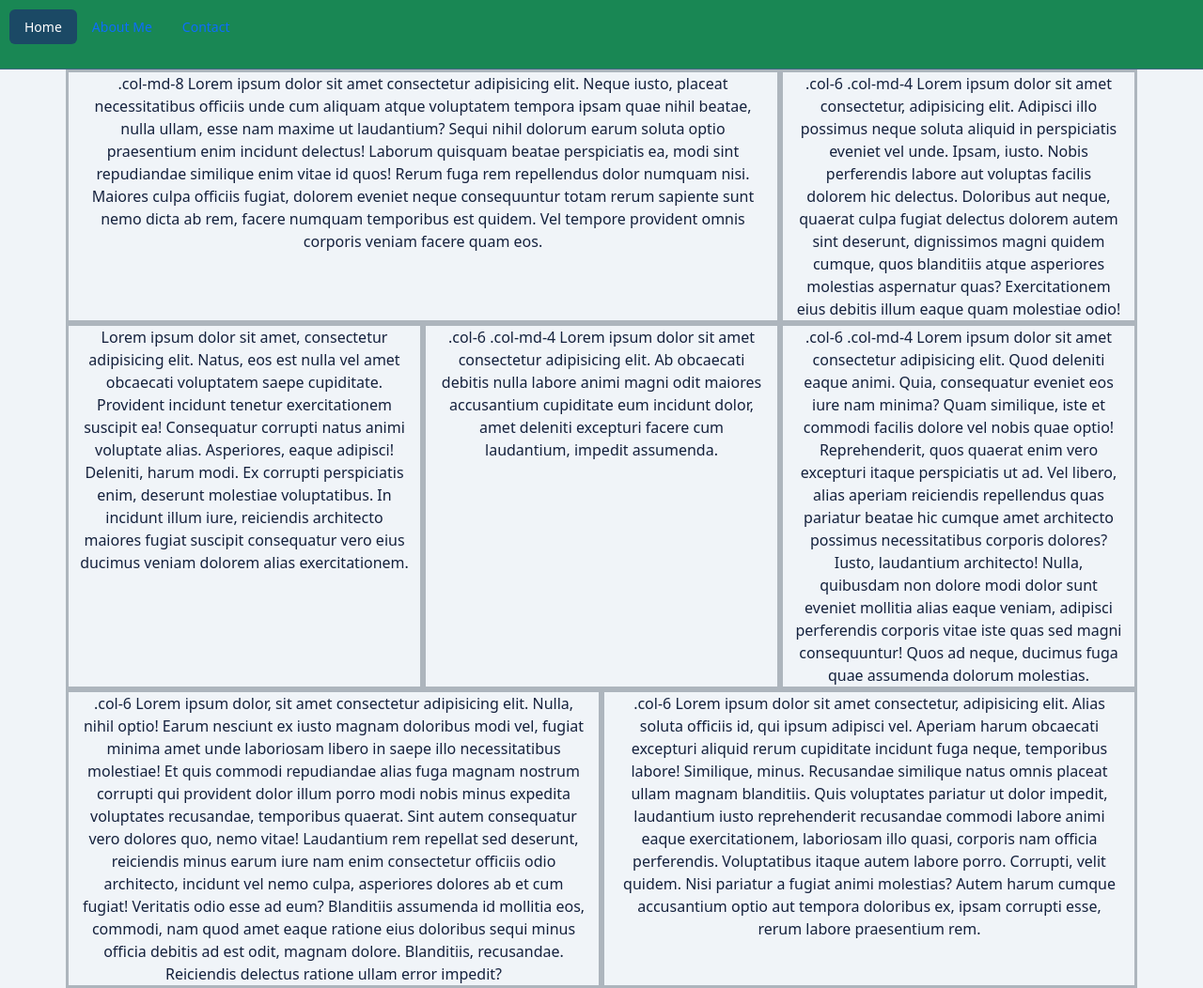
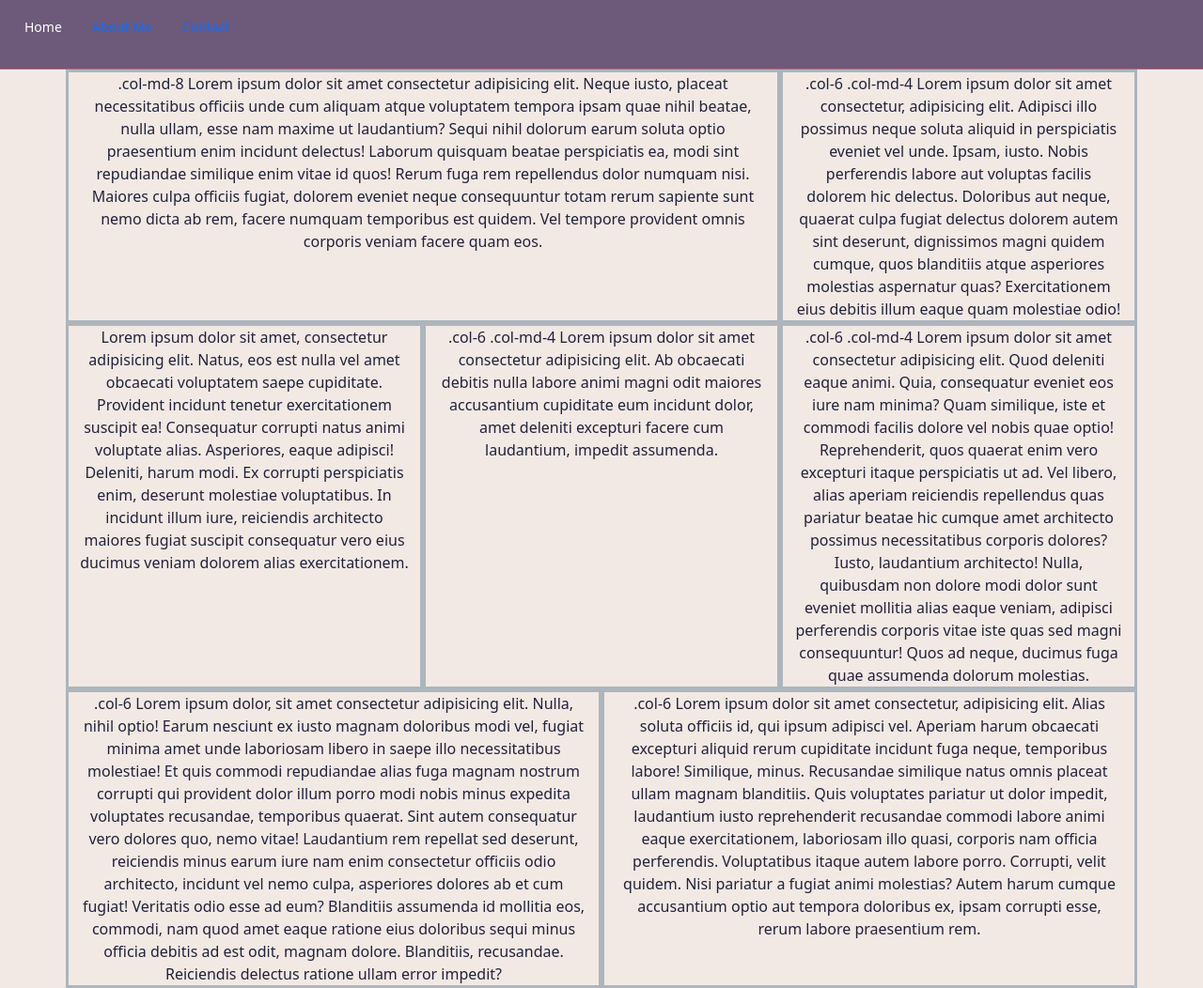
Before and after one commit to Oscar679/iot_project, a Flask app: page / in a window 1280 px wide. Shown: the whole page at 94% size. Run offline with Flask 3, Linux system fonts and the light colour scheme; some libraries are stand-ins or nearby versions.

```diff
--- a/static/css/style.css
+++ b/static/css/style.css
@@ -1,14 +1,14 @@
 :root {
-    --bs-primary: #1b4965;
-    /* Deep Navy */
-    --bs-secondary: #406882;
-    /* Steel Blue */
-    --bs-body-bg: #f0f4f8;
-    /* Light slate */
-    --bs-body-color: #14213d;
-    /* Very dark navy */
-    --bs-info: #219ebc;
-    /* Bright Cyan */
+    --bs-primary: #6d597a;
+    /* Dusty Purple */
+    --bs-secondary: #b56576;
+    /* Rosewood */
+    --bs-body-bg: #f2e9e4;
+    /* Warm sand */
+    --bs-body-color: #22223b;
+    /* Midnight Blue */
+    --bs-info: #ffca3a;
+    /* Golden Yellow */
 }
 
 html {
@@ -30,7 +30,7 @@ body {
 }
 
 .sticky-top {
-    background-color: #198754;
+    background-color: var(--bs-primary) !important;
     border-bottom: 1px solid var(--bs-secondary, #dee2e6) !important;
     z-index: 999;
 }
```
